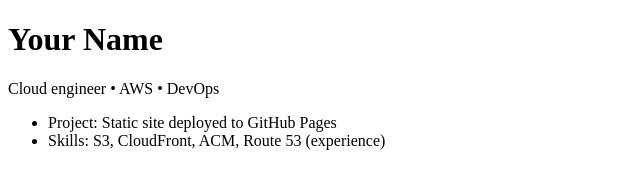
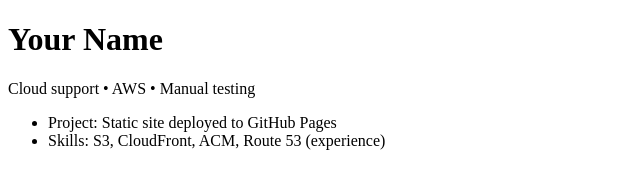
Before and after one commit to pkalangi/pramodkalangi.github.io, a plain HTML site: page index.html in a window 1280 px wide. Shown: the full height of the page, 0-640 px from the left. Drawn offline with Linux system fonts and the light colour scheme.

Commit message:
Update index.html

```diff
--- a/index.html
+++ b/index.html
@@ -1,10 +1,10 @@
 <!DOCTYPE html>
 <html lang="en">
 <head><meta charset="utf-8"><meta name="viewport" content="width=device-width,initial-scale=1">
-<title>Your Name — Portfolio</title></head>
+<title>PRAMOD KALANGI — Portfolio</title></head>
 <body>
   <h1>Your Name</h1>
-  <p>Cloud engineer • AWS • DevOps</p>
+  <p>Cloud support • AWS • Manual testing</p>
   <ul>
     <li>Project: Static site deployed to GitHub Pages</li>
     <li>Skills: S3, CloudFront, ACM, Route 53 (experience)</li>
```
